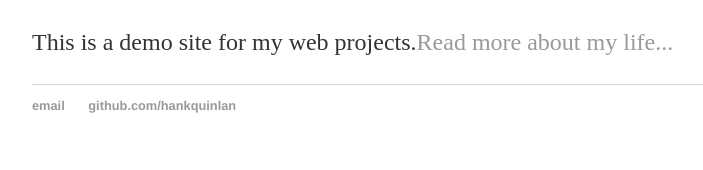
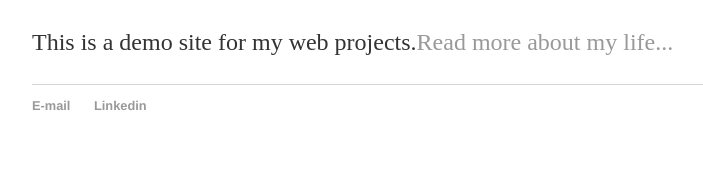
Before and after one commit to joe-bun/joe-bun.github.io, a Jekyll site: the page built from index.html, in a window 1280 px wide. Shown: the part 839-1009 px from the top of the page, without its empty margins (160-863 px from the left). Built offline with Jekyll 4.4.1, drawn with Linux system fonts in a browser that asks for light colours.

Commit message:
Update default.html

```diff
--- a/_layouts/default.html
+++ b/_layouts/default.html
@@ -21,8 +21,8 @@
 			</div><!-- /.container -->
 			<footer>
 	    		<ul>
-	        		<li><a href="mailto:hankquinlanhub@gmail.com">email</a></li>
-	        		<li><a href="https://github.com/hankquinlan">github.com/hankquinlan</a></li>
+	        		<li><a href="mailto:jobanaulakh@rocketmail.com">E-mail</a></li>
+	        		<li><a href="https://www.linkedin.com/in/j0ban/">Linkedin</a></li>
 				</ul>
 			</footer>
 		</body>
```
